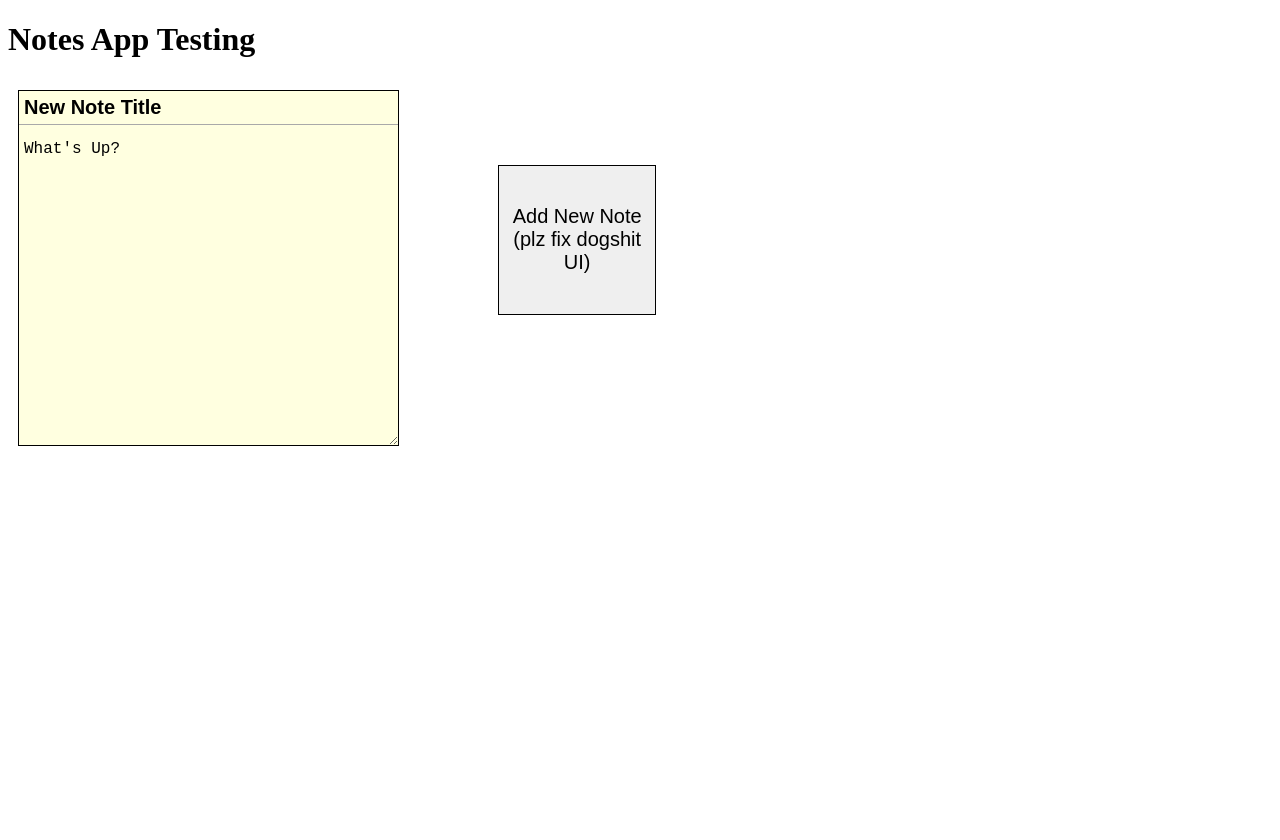
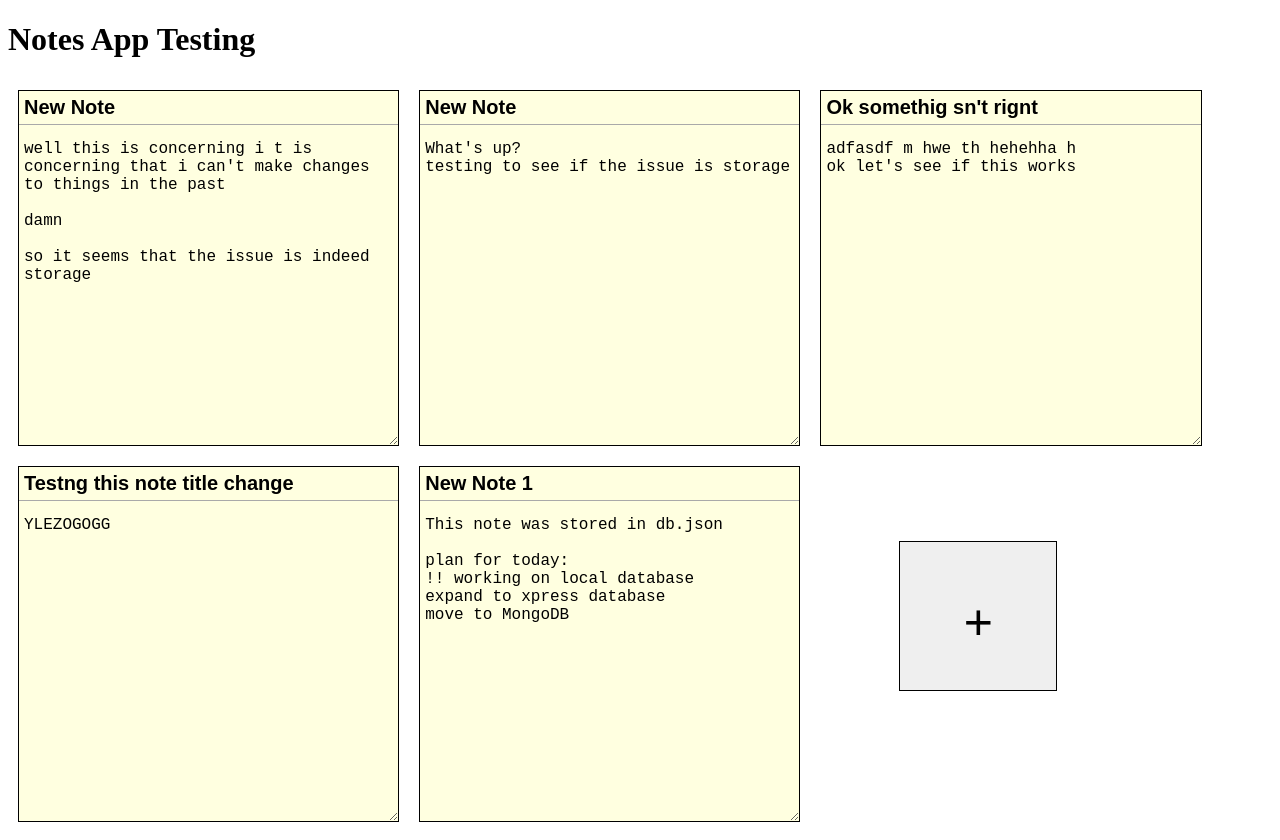
Before and after one commit to willdguo/notes-app, a React (Create React App) app: page / in a window 1280 px wide. Before the commit the page ends 800 px from the top, so only its background shows below. Built offline with nearby package versions, Linux system fonts and the light colour scheme; data requests are answered from the project's data file.

Commit message:
added local db

```diff
--- /dev/null
+++ b/db.json
@@ -0,0 +1,29 @@
+{
+  "notes": [
+    {
+      "title": "New Note 1",
+      "content": "This note was stored in db.json\n\nplan for today:\n!! working on local database\nexpand to xpress database\nmove to MongoDB",
+      "id": 1
+    },
+    {
+      "title": "Testng this note title change",
+      "content": "YLEZOGOGG",
+      "id": 2
+    },
+    {
+      "title": "Ok somethig sn't rignt",
+      "content": "adfasdf m hwe th hehehha h\nok let's see if this works\n",
+      "id": 3
+    },
+    {
+      "title": "New Note",
+      "content": "What's up?\ntesting to see if the issue is storage\n",
+      "id": 4
+    },
+    {
+      "title": "New Note",
+      "content": "well this is concerning i t is concerning that i can't make changes to things in the past\n\ndamn   \n\nso it seems that the issue is indeed storage",
+      "id": 5
+    }
+  ]
+}
--- a/package.json
+++ b/package.json
@@ -6,6 +6,7 @@
     "@testing-library/jest-dom": "^5.16.5",
     "@testing-library/react": "^13.4.0",
     "@testing-library/user-event": "^13.5.0",
+    "axios": "^1.4.0",
     "react": "^18.2.0",
     "react-dom": "^18.2.0",
     "react-scripts": "5.0.1",
@@ -15,7 +16,8 @@
     "start": "react-scripts start",
     "build": "react-scripts build",
     "test": "react-scripts test",
-    "eject": "react-scripts eject"
+    "eject": "react-scripts eject",
+    "server": "json-server -p3001 --watch db.json"
   },
   "eslintConfig": {
     "extends": [
--- a/public/index.html
+++ b/public/index.html
@@ -82,6 +82,10 @@
         background-color: darkgray;
       }
 
+      #icon {
+        font-size: 50px;
+      }
+
 
     </style>
 
--- a/src/App.js
+++ b/src/App.js
@@ -1,19 +1,42 @@
-import React, {useState} from "react"
+import React, {useState, useEffect} from "react"
 import Note from './components/Note.js'
+import getNotes from "./services/getNotes.js"
 
 function App() {
 
-  const [notes, setNotes] = useState([{title: 'New Note Title', content: `What's Up?`, id: 1}])
+  const [notes, setNotes] = useState([{title: 'If you see this, something aint right', content: `Check to see if working: \n axios \n getById \n server`, id: 1}])
+
+  useEffect(() => {
+    getNotes
+      .getAll()
+      .then(response => {
+        setNotes(response.data)
+      })
+
+  }, [])
 
   function addNote() {
-    const newId = Math.floor(Math.random() * 10e8) // later: let MongoDB take over the ID
-    const newNotes = notes.concat({title: `New Note ${notes.length}`, content: `What's up?`, id: newId})
-    //console.log(newNotes)
-    setNotes(newNotes)
+    // const newId = Math.floor(Math.random() * 10e8) // later: let MongoDB take over the ID
+
+    const newNote = {
+      title: `New Note`,
+      content: `What's up?`,
+      /*id: newId */}
+
+    getNotes
+      .create(newNote)
+      .then(response => {
+        const newId = response.data.id
+        console.log(newId)
+        console.log("in create")
+        setNotes(notes.concat({...newNote, id: newId}))
+      })
+
   }
 
   // to do: addNote button & div is different size than note div
   // to do: currently, most recently edited note is sent to the very front
+  //to do: fix Add new note
   return (
     <div>
 
@@ -27,7 +50,7 @@ function App() {
 
 
         <div className = "addNote">
-          <button id = "addNote-button" onClick={addNote}> Add New Note (plz fix dogshit UI) </button>
+          <button id = "addNote-button" onClick={addNote}> <p id = "icon"> + </p> </button>
         </div>
 
       </div>
--- a/src/components/Note.js
+++ b/src/components/Note.js
@@ -1,3 +1,5 @@
+import getNotes from "../services/getNotes"
+
 const Note = ( { notes, setNotes, id }) => {
 
     function getById(id) {
@@ -20,19 +22,30 @@ const Note = ( { notes, setNotes, id }) => {
 
     function changeContent(e) {
         const newContent = e.target.value
-        console.log(`new content: ${newContent}`)
+        //console.log(`new content: ${newContent}`)
 
         const currNote = getById(id)
-        setNotes(notes.filter(note => note.id !== id).concat({...currNote, content: newContent}))
+        const updatedNote = {...currNote, content: newContent}
+
+        getNotes
+            .update(id, {...currNote, content: newContent})
+            .then(response => {
+                setNotes(notes.filter(note => note.id !== id).concat(updatedNote))
+            })
+
       }
 
       function changeTitle(e) {
-        const newTitle = e.target.value // ? e.target.value : `New Note ${id}` // fix this somehow - empty titles should not be allowed
-        console.log(`new title: ${newTitle}`)
-
-        let currNote = getById(id)
+        const newTitle = e.target.value // ? e.target.value : `New Note ${id}` // empty titles should not be allowed
+        // console.log(`new title: ${newTitle}`)
+        const currNote = getById(id)
+        const updatedNote = {...currNote, title: newTitle}
         //console.log(notes.filter(note => id !== note.id).concat({...currNote, title: e.target.value}))
-        setNotes(notes.filter(note => id !== note.id).concat({...currNote, title: newTitle}))
+        getNotes
+            .update(id, updatedNote)
+            .then(response => {
+                setNotes(notes.filter(note => id !== note.id).concat(updatedNote))
+            })
     }
 
     const noteContentStyle = {
--- /dev/null
+++ b/src/services/getNotes.js
@@ -0,0 +1,22 @@
+import axios from "axios"
+const baseUrl = "http://localhost:3001/notes"
+
+
+const getAll = () => {
+    return axios.get(baseUrl)
+}
+
+const create = (newObject) => {
+    return axios.post(baseUrl, newObject)
+}
+
+const update = (id, newObject) => {
+    return axios.put(`${baseUrl}/${id}`, newObject)
+}
+
+
+export default {
+    getAll,
+    create,
+    update,
+}
```
Also changed, not shown: 1 other file (tests, documents, lock files or other folders).
